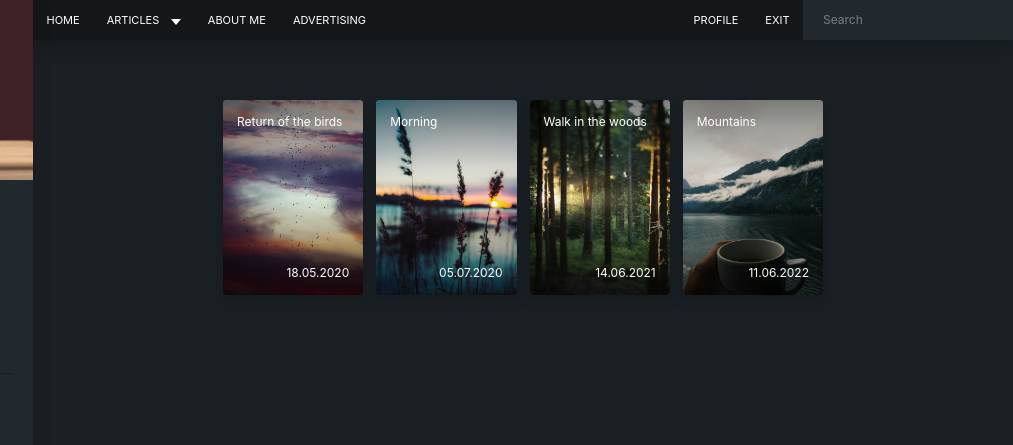
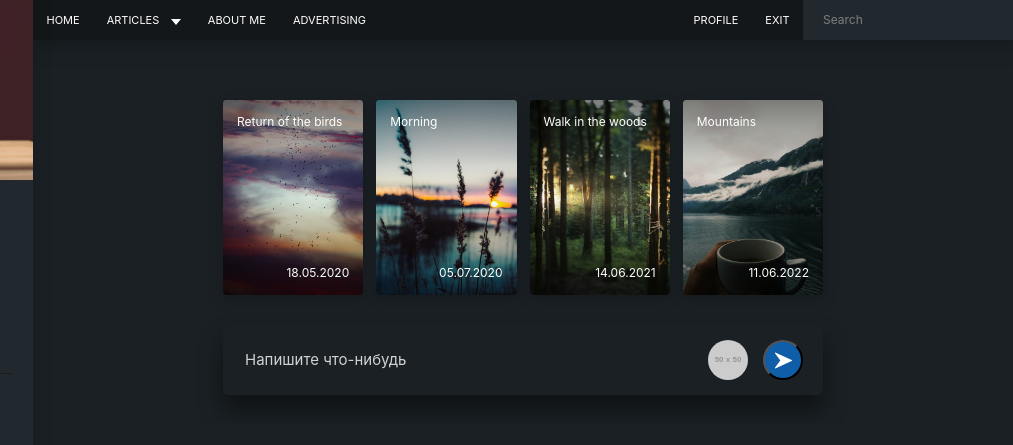
Before and after one commit to lukmanov-scream/photo-blog, a website: page src/index.html in a window 1280 px wide. Shown: the top 445 px of the page, 267-1280 px from the left. Drawn offline with nearby package versions, Linux system fonts and the light colour scheme; files that its build step writes are made by us from their sources; placeholder pictures from the web are drawn by us.

Commit message:
Post-Form

```diff
--- /dev/null
+++ b/src/assets/scss/blocks/add-post.scss
@@ -0,0 +1,63 @@
+.add-post {
+	padding: 1.5rem 2rem;
+	background-color: $secondary;
+	margin-bottom: 3rem;
+	box-shadow: 0 15px 25px rgba($black, 0.45);
+	border-radius: 5px;
+}
+
+.add-post__form {
+	display: flex;
+    align-items: center;
+}
+
+.add-post_textarea {
+	font-size: 1.5rem;
+	width: 75%;
+    height: 25px;
+	border: none;
+	background: transparent;
+	color: $white;
+	font-family: inherit;
+	resize: none;
+	&::placeholder {
+		color: #d2d2d2;
+	}
+}
+
+.add-post__file,
+.add-post__send {
+	display: block;
+	width: 4rem;
+	height: 4rem;
+	border-radius: 50%;
+	cursor: pointer;
+	transition: background-color 0.2s linear;
+}
+
+.add-post__file {
+	background: url('https://placehold.it/50') center no-repeat;
+
+	input {
+		display: none;
+	}
+
+	&::hover {
+		background-color: darken(#ebebeb, 5%);
+	}
+}
+
+.add-post__send {
+	margin-left: 1.5rem;
+	background-color: $blue;
+
+	&::hover {
+		background-color: darken($blue, 5%);
+	}
+}
+
+.add-post_form-actions {
+	width: 25%;
+	display: flex;
+	justify-content: flex-end;
+}
--- a/src/assets/scss/style.scss
+++ b/src/assets/scss/style.scss
@@ -32,4 +32,5 @@ body {
 @import "blocks/profile";
 @import "blocks/social";
 @import "blocks/btn";
-@import "blocks/stories"
+@import "blocks/stories";
+@import "blocks/add-post.scss";
--- a/src/index.html
+++ b/src/index.html
@@ -2,28 +2,50 @@
 layout: default
 title: Photo-Blog | Home
 ---
+
 <div class="stories">
 	<div class="stories__item">
-        <img class="stories__photo" src="assets/images/stories_1.jpg" alt="">
+		<img class="stories__photo" src="assets/images/stories_1.jpg" alt="" />
 		<div class="stories__title">Return of the birds</div>
 		<time class="stories__date">18.05.2020</time>
 	</div>
 
 	<div class="stories__item">
-        <img class="stories__photo" src="assets/images/stories_2.jpg" alt="">
+		<img class="stories__photo" src="assets/images/stories_2.jpg" alt="" />
 		<div class="stories__title">Morning</div>
 		<time class="stories__date">05.07.2020</time>
 	</div>
 
 	<div class="stories__item">
-        <img class="stories__photo" src="assets/images/stories_3.jpg" alt="">
+		<img class="stories__photo" src="assets/images/stories_3.jpg" alt="" />
 		<div class="stories__title">Walk in the woods</div>
 		<time class="stories__date">14.06.2021</time>
 	</div>
 
 	<div class="stories__item">
-        <img class="stories__photo" src="assets/images/stories_4.jpg" alt="">
+		<img class="stories__photo" src="assets/images/stories_4.jpg" alt="" />
 		<div class="stories__title">Mountains</div>
 		<time class="stories__date">11.06.2022</time>
 	</div>
 </div>
+<!-- /.stories -->
+
+<!-- Add post -->
+<div class="add-post">
+	<form class="add-post__form" action="/" method="post">
+		<textarea
+			class="add-post_textarea"
+			name="post-text"
+			placeholder="Напишите что-нибудь"
+		></textarea>
+
+		<div class="add-post_form-actions">
+			<label class="add-post__file" for="add-post-file">
+				<input type="file" id="add-post-file" />
+			</label>
+			<button class="add-post__send" type="submit">
+                <img src="assets/images/send.svg" alt="Send">
+            </button>
+		</div>
+	</form>
+</div>
```
Also changed, not shown: dist/assets/css/style.css, dist/assets/css/style.min.css, dist/assets/images/add-photo.png (added), dist/assets/images/add-photo.svg (added), dist/assets/images/send.svg (added), dist/index.html, src/assets/images/add-photo.svg (added), src/assets/images/send.svg (added). Lines whose indentation alone changed are shown as unchanged.
